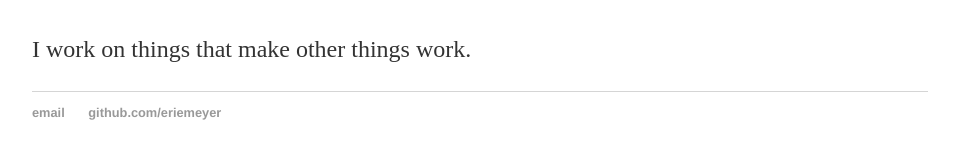
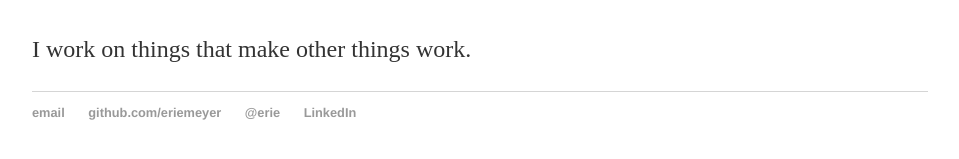
Before and after one commit to ErieMeyer/eriemeyer.github.io, a Jekyll site: the page built from index.html, in a window 1280 px wide. Shown: the part 164-323 px from the top of the page, without its empty margins (160-1119 px from the left). Built offline with Jekyll 4.4.1, drawn with Linux system fonts in a browser that asks for light colours.

Commit message:
Update default.html

```diff
--- a/_layouts/default.html
+++ b/_layouts/default.html
@@ -23,6 +23,9 @@
 	    		<ul>
 	        		<li><a href="mailto:erie.meyer@gmail.com">email</a></li>
 	        		<li><a href="https://github.com/eriemeyer">github.com/eriemeyer</a></li>
+				<li><a href="https://twitter/erie">@erie</a></li>
+				<li><a href="https://www.linkedin.com/in/eriemeyer/">LinkedIn</a></li>
+
 				</ul>
 			</footer>
 		</body>
```
